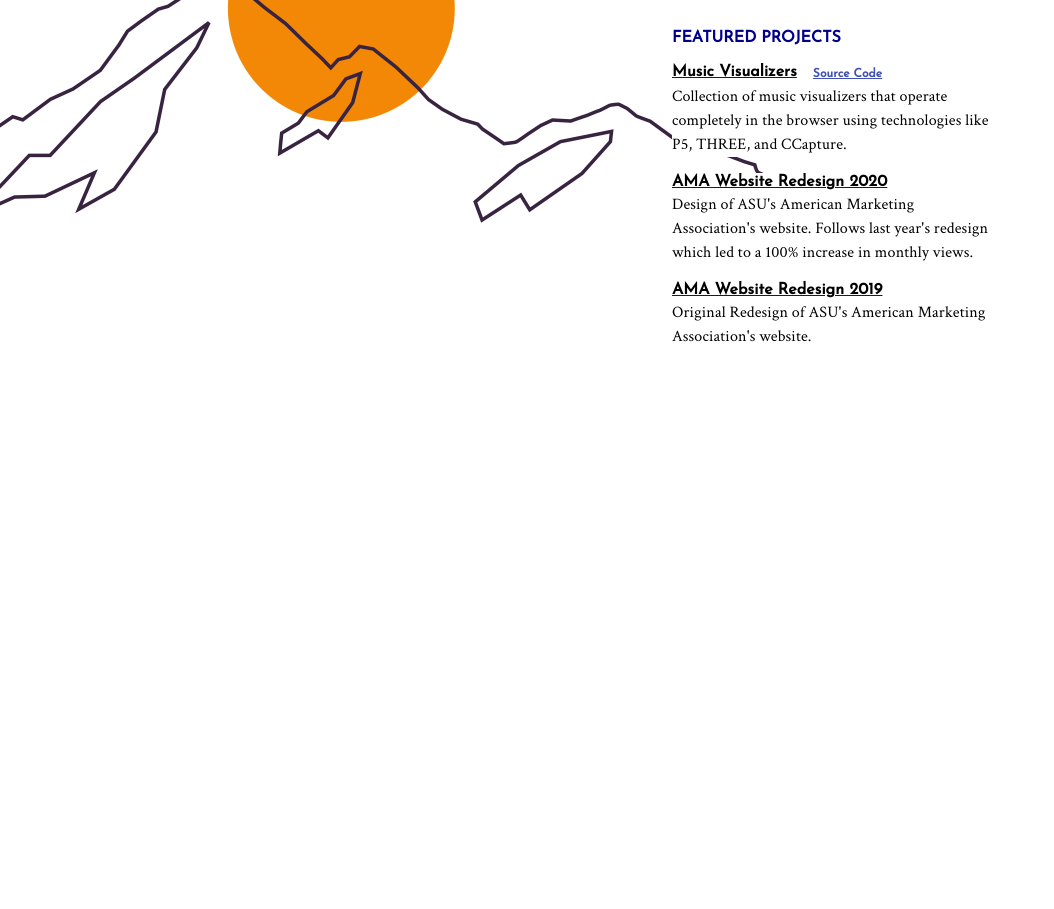
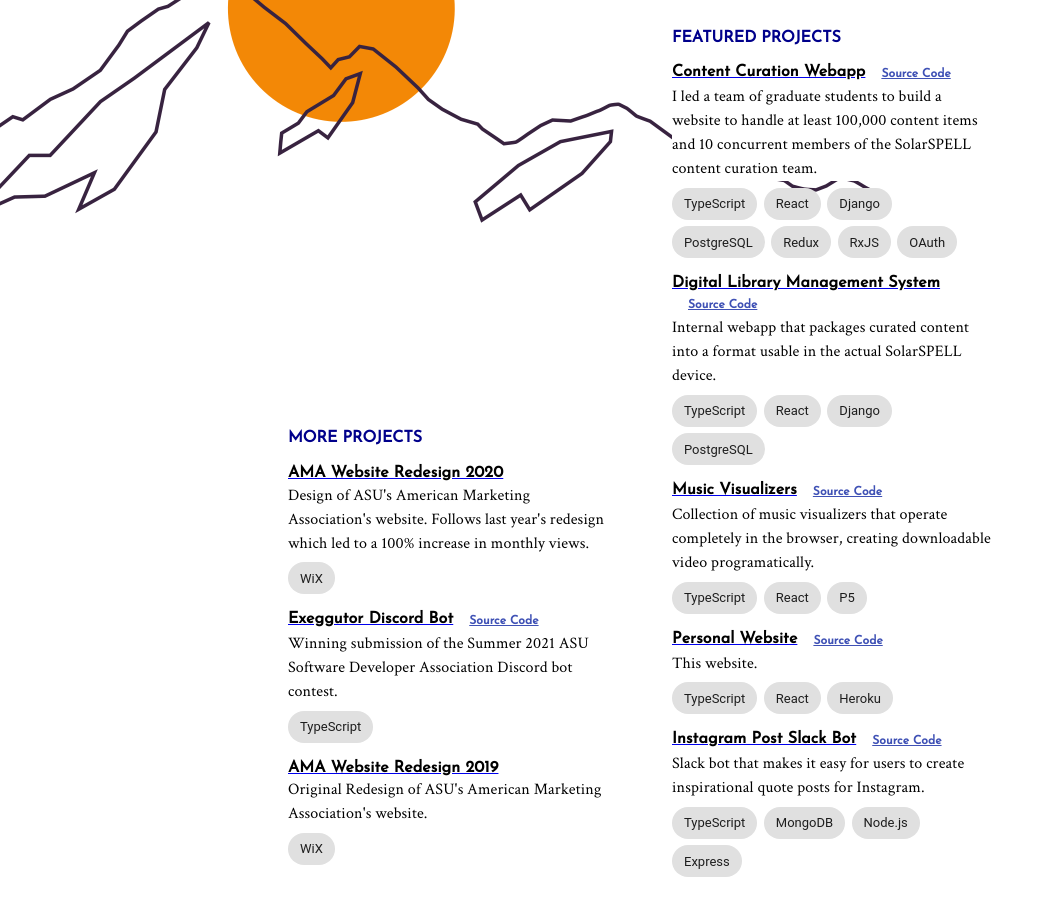
Before and after one commit to mattjurenka/matthewjurenkawebsite, a Gatsby site: page / in a window 1280 px wide. Shown: the part 720-1629 px from the top of the page, without its empty margins (0-1054 px from the left). Before the commit the page ends 1101 px from the top, so only its background shows below. Built offline with nearby package versions, Linux system fonts and the light colour scheme; Gatsby itself is replaced by a stand-in of ours.

Commit message:
added dlms example

```diff
--- a/src/index.d.ts
+++ b/src/index.d.ts
@@ -1,3 +1,5 @@
 export type query_params = {
     [name: string]: string | number
 }
+
+export type Project = [string, string, string, string[], string | undefined]
--- a/src/pages/index.tsx
+++ b/src/pages/index.tsx
@@ -3,14 +3,15 @@ import { Grid, Typography, useMediaQuery } from "@material-ui/core"
 import Experiences from "../sections/Experiences"
 import Metadata from "../components/metadata"
 
-import { intent, intro } from "../text"
+import { featured_projects, intent, intro, more_projects } from "../text"
 import theme from "../theme"
 import {Header} from "../sections/Header"
 import Projects from "../sections/Projects"
 
 
 export default () => {
-    const is_large = useMediaQuery(theme.breakpoints.up("sm"))
+    const is_md = useMediaQuery(theme.breakpoints.up("sm"))
+    const is_lg = useMediaQuery(theme.breakpoints.up("md"))
 
     return <Metadata
         title={"Home | Matthew Jurenka"}
@@ -21,9 +22,9 @@ export default () => {
             style={{
                 width: "100%",
                 margin: "0 auto",
-                paddingTop: is_large ? "16vh" : "8vh",
-                paddingLeft: is_large ? "20%" : 0,
-                paddingRight: is_large ? "20%" : 0,
+                paddingTop: is_md ? "16vh" : "8vh",
+                paddingLeft: is_md ? "20%" : 0,
+                paddingRight: is_md ? "20%" : 0,
                 overflow: "hidden",
             }}
             spacing={8}
@@ -42,7 +43,7 @@ export default () => {
             <Grid item xs={12} md={6}>
                 <Experiences />
             </Grid>
-            <Grid item xs={6} style={{position: "relative"}}>
+            <Grid item xs={6} style={{position: "relative", zIndex: -1}}>
                 <img src={"/mountains.png"} style={{
                     position: "absolute",
                     zIndex: -1,
@@ -50,7 +51,16 @@ export default () => {
                 }}/>
             </Grid>
             <Grid item xs={12} md={6}>
-                <Projects />
+                <Projects
+                    title="Featured Projects"
+                    projects={featured_projects}
+                />
+            </Grid>
+            <Grid item xs={12} md={6} style={{marginTop: is_lg ? "-32em" : "initial"}}>
+                <Projects
+                    title="More Projects"
+                    projects={more_projects}
+                />
             </Grid>
         </Grid>
     </Metadata>
--- a/src/sections/Experiences.tsx
+++ b/src/sections/Experiences.tsx
@@ -22,7 +22,7 @@
     {
         title: "ASU American Marketing Association",
         description: "Re-designed our chapter website which led to an increase \
-            of monthly views by 100%",
+            of monthly views by 100%.",
         link: "https://www.amaasu.com/",
         from: "Mar 2020",
         to: "Current"
@@ -41,7 +41,9 @@
     return <>
         <Typography variant="h3">Experiences</Typography>
         <div style={{marginBottom: "2vh"}} />
-        {experiences_list.map(experience => <div style={{marginTop: "2vh"}}>
+        {experiences_list.map((experience, idx) => <div
+            key={idx} style={{marginTop: "2vh"}}
+        >
             <Box display="flex">
                 <Link
                     href={experience.link}
--- a/src/sections/Projects.tsx
+++ b/src/sections/Projects.tsx
@@ -1,38 +1,23 @@
 import React from "react"
 
-import {Typography, Box } from "@material-ui/core"
+import {Typography, Box, Chip } from "@material-ui/core"
 import {Link} from "gatsby"
 import {Link as ExternalLink} from "@material-ui/core"
+import {Project} from ".."
 
-export default () => <>
+interface ProjectsProps {
+    title: string
+    projects: Project[]
+}
+
+export default ({title, projects}: ProjectsProps) => <>
     <Typography variant="h3">
-        Featured Projects
+        {title}
     </Typography>
-    {([
-        [
-            "Music Visualizers",
-            "/visualizations/",
-            "Collection of music visualizers that operate completely in the \
-                browser using technologies like P5, THREE, and CCapture.",
-            "https://github.com/mattjurenka/matthewjurenkawebsite/tree/master/"
-                + "src/pages/visualizations"
-        ],
-        [
-            "AMA Website Redesign 2020",
-            "/ama_new_redesign",
-            "Design of ASU's American Marketing Association's website. \
-                Follows last year's redesign which led to a 100% increase \
-                in monthly views."
-        ],
-        [
-            "AMA Website Redesign 2019",
-            "/ama_redesign",
-            "Original Redesign of ASU's American Marketing Association's website."
-        ],
-    ] as [string, string, string, string | undefined][]).map(
-        ([title, link, description, href]) => <>
+    {projects.map(
+        ([title, link, description, technologies, href]) => <>
         <div style={{marginTop: "1em"}}>
-            <Box display="flex" flexDirection="row">
+            <Box display="flex" flexDirection="row" flexWrap="wrap">
                 <Box>
                     <Link to={link}>
                         <Typography
@@ -60,6 +45,12 @@ export default () => <>
             <Typography variant="body1" style={{background: "white"}}>
                 {description}
             </Typography>
+            <Box display="flex" flexDirection="row" flexWrap="wrap">
+                {technologies.map(tech => <Chip
+                    label={tech}
+                    style={{marginRight: ".5em", marginTop: ".5em"}}
+                />)}
+            </Box>
         </div>
     </>)}
 </>
--- a/src/text.ts
+++ b/src/text.ts
@@ -1,3 +1,5 @@
+import {Project} from "."
+
 export const intro = "I love software engineering because it's hard. There are \
     an infinite number of ways to approach a problem and an infinite number of \
     ways you can shoot yourself in the foot. The reason I wake up in the \
@@ -11,3 +13,74 @@ export const intent = "This website is intended to showcase my projects, \
 export const linkedin = "https://www.linkedin.com/in/matthew-jurenka-a4177618a/"
 export const github = "https://github.com/mattjurenka"
 export const email = "mailto:main@matthewjurenka.com"
+
+export const featured_projects: Project[] = [
+    [
+        "Content Curation Webapp",
+        "/contentcuration/",
+        "I led a team of graduate students to build a website to handle \
+            at least 100,000 content items and 10 concurrent members \
+            of the  SolarSPELL content curation team.",
+        ["TypeScript", "React", "Django", "PostgreSQL", "Redux", "RxJS", "OAuth"],
+        "https://github.com/SolarSPELL-Main/content-curation",
+    ],
+    [
+        "Digital Library Management System",
+        "/dlms/",
+        "Internal webapp that packages curated content into a format usable \
+            in the actual SolarSPELL device.",
+        ["TypeScript", "React", "Django", "PostgreSQL"],
+        "https://github.com/SolarSPELL-Main/solarspell-dlms",
+    ],
+    [
+        "Music Visualizers",
+        "/visualizations/",
+        "Collection of music visualizers that operate completely in the \
+            browser, creating downloadable video programatically.",
+        ["TypeScript", "React", "P5"],
+        "https://github.com/mattjurenka/matthewjurenkawebsite/tree/master/"
+            + "src/pages/visualizations"
+    ],
+    [
+        "Personal Website",
+        "/",
+        "This website.",
+        ["TypeScript", "React", "Heroku"],
+        "https://github.com/mattjurenka/matthewjurenkawebsite"
+    ],
+    [
+        "Instagram Post Slack Bot",
+        "https://github.com/mattjurenka/mayoinstagram",
+        "Slack bot that makes it easy for users to create inspirational quote \
+            posts for Instagram.",
+        ["TypeScript", "MongoDB", "Node.js", "Express"],
+        "https://github.com/mattjurenka/mayoinstagram"
+    ],
+]
+
+export const more_projects: Project[] = [
+    [
+        "AMA Website Redesign 2020",
+        "/ama_new_redesign/",
+        "Design of ASU's American Marketing Association's website. \
+            Follows last year's redesign which led to a 100% increase \
+            in monthly views.",
+        ["WiX"],
+        undefined
+    ],
+    [
+        "Exeggutor Discord Bot",
+        "https://github.com/mattjurenka/exeggutor",
+        "Winning submission of the Summer 2021 ASU Software Developer Association \
+            Discord bot contest.",
+        ["TypeScript"],
+        "https://github.com/mattjurenka/exeggutor",
+    ],
+    [
+        "AMA Website Redesign 2019",
+        "/ama_redesign/",
+        "Original Redesign of ASU's American Marketing Association's website.",
+        ["WiX"],
+        undefined
+    ]
+]
```
Also changed, not shown: src/pages/dlms.tsx (added, +14 -0 lines), static/dlms.png (added).
